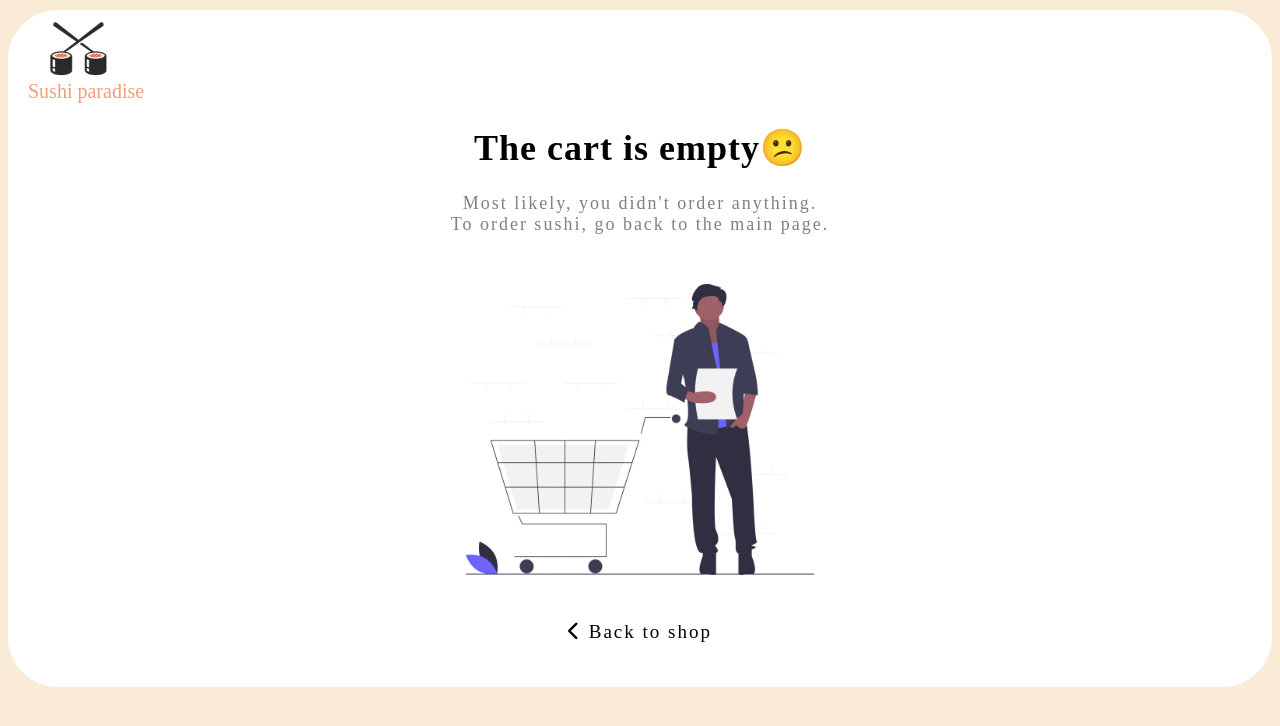
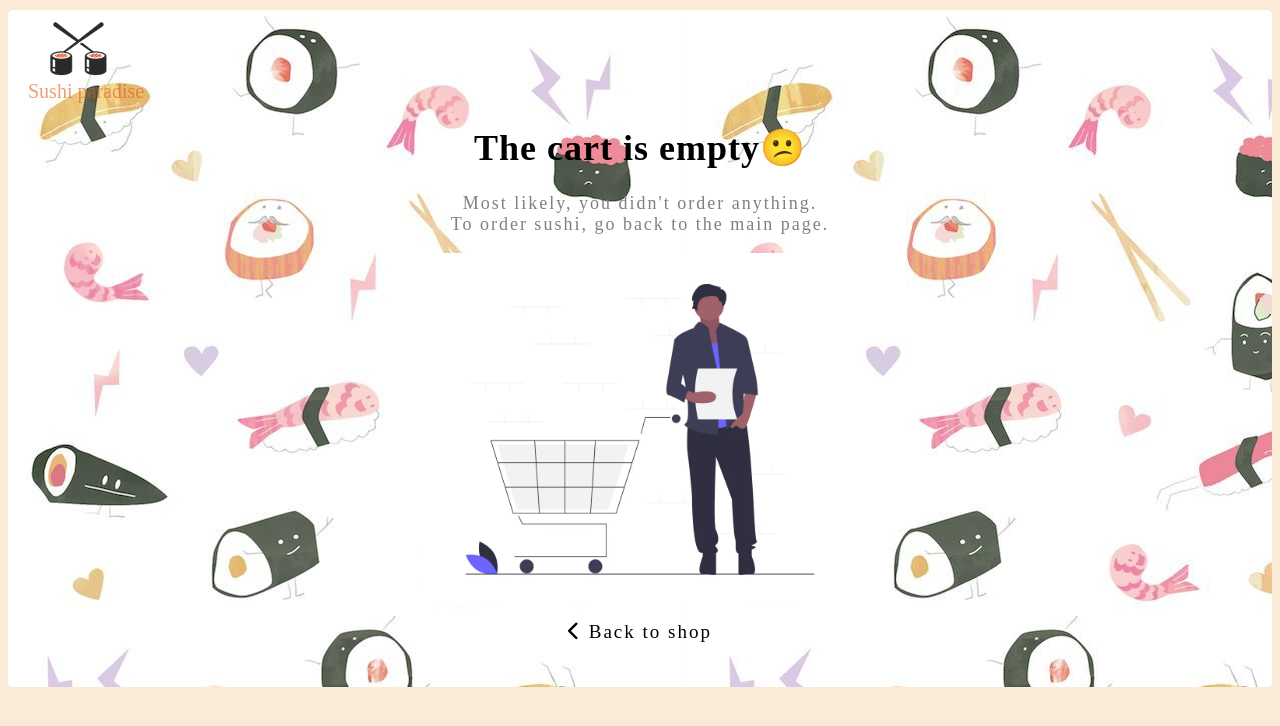
Before and after one commit to Olena-Olkhovyk/sushi_restaurant1, a React (Create React App) app: page /cart in a window 1280 px wide. Shown: the top 726 px of the page. Built offline with nearby package versions, Linux system fonts and the light colour scheme.

Commit message:
refactor: Update background

```diff
--- a/src/App.css
+++ b/src/App.css
@@ -2,19 +2,25 @@ body {
   background-color: antiquewhite;
 }
 .container {
-  background-color: white;
+  background-image: url("./Components/assets/images/background.jpg");
+  background-attachment: fixed;
   max-width: 85rem;
   margin: 2px auto;
-  border-radius: 50px;
+  border-radius: 5px;
+  z-index: 1;
 }
 .itemCard {
   display: grid;
   grid-template-columns: repeat(auto-fill, minmax(260px, 1fr));
   gap: 20px;
   margin: 0 auto;
-  max-width: 1200px;
+  max-width: 1000px;
   padding: 0 15px;
   min-width: 260px;
+  background-color: white;
+  z-index: 3;
+  margin-top: 10rem;
+  margin-bottom: 6rem;
 }
 a {
   text-decoration: none;
```
